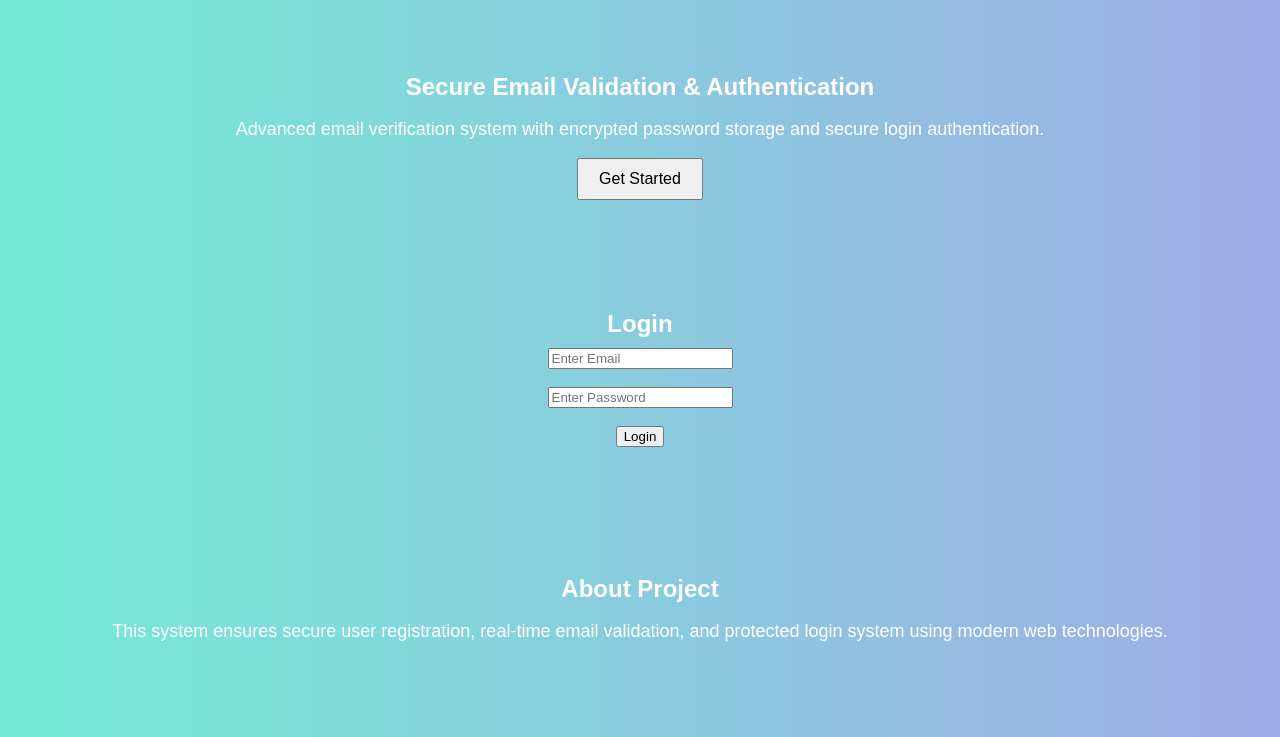
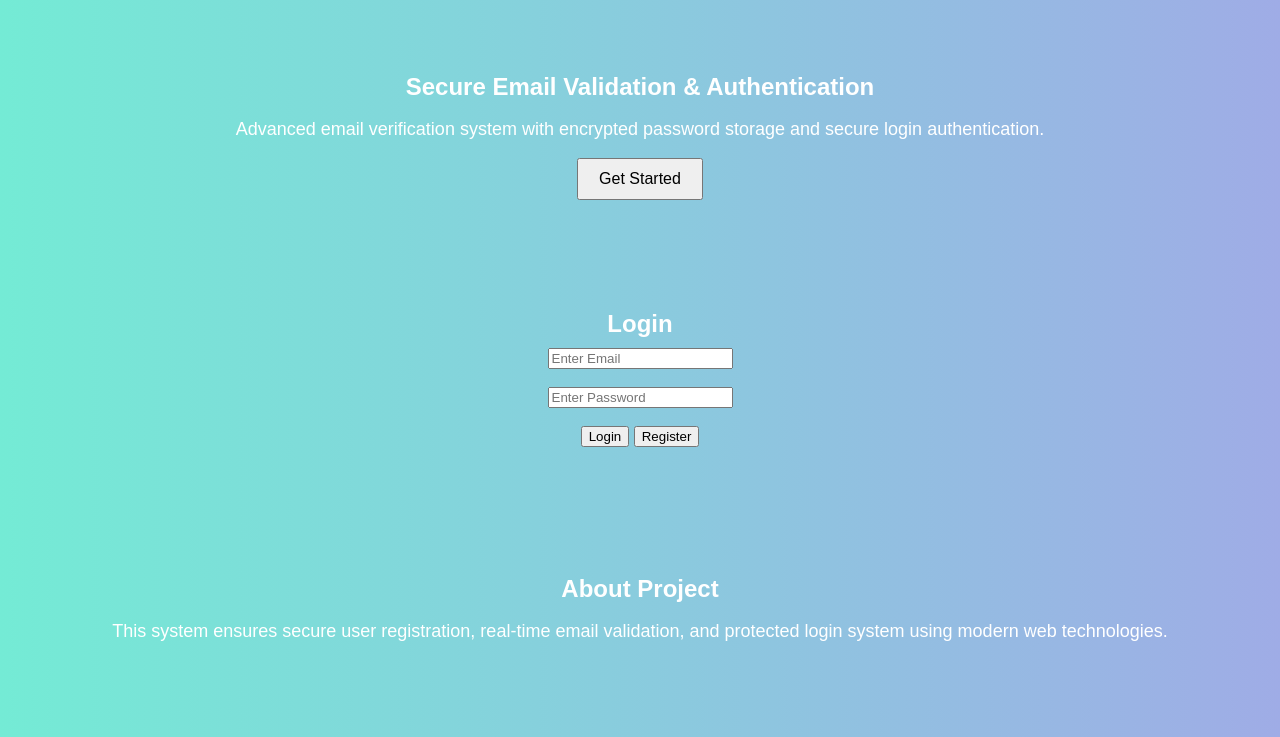
Before and after one commit to arushmishracs27-png/Secure-Email-Validation-and-User-Authentication-System, a plain HTML site: page index.html in a window 1280 px wide. Shown: the part 63-800 px from the top of the page. Drawn offline with Linux system fonts and the light colour scheme.

Commit message:
Update index.html

```diff
--- a/index.html
+++ b/index.html
@@ -77,6 +77,7 @@
     <input type="password" id="password" placeholder="Enter Password"><br><br>
 
     <button type="submit">Login</button>
+      <button type="button" onclick="register()">Register</button>
   </form>
 
   <p id="message"></p>
```
